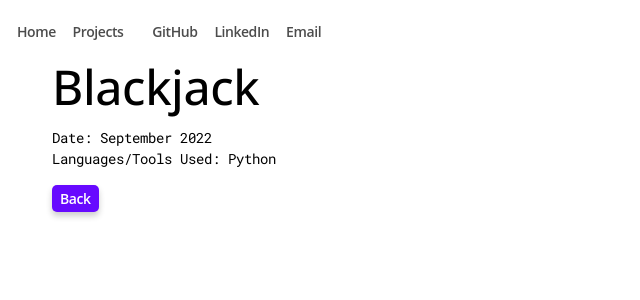
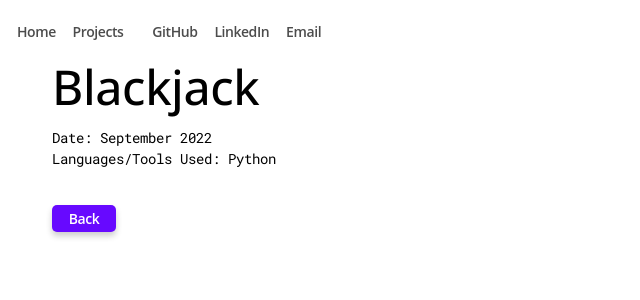
Before and after one commit to HMaxWilson/Portfolio, a Vue app: page /projects/python/blackjack in a window 1280 px wide. Shown: the top 300 px of the page, without its empty margins (0-640 px from the left). Built offline with nearby package versions, Linux system fonts and the light colour scheme.

Commit message:
grid styling given to sections, giving the page a bit more structure

```diff
--- a/src/views/ProjectView.vue
+++ b/src/views/ProjectView.vue
@@ -10,25 +10,27 @@ const project = projects[route.params.category].content[route.params.id];
 
 <template>
   <body>
-    <div class="page">
-      <h1 v-show="!!project.name" class="page__title">{{ project.name }}</h1>
-      <div v-show="!!project.created || !!project.tools" class="my-4">
-        <p v-show="!!project.created">Date: {{ project.created }}</p>
-        <p v-show="!!project.tools">Languages/Tools Used: {{ project.tools.join(', ')}}</p>
-      </div>
-      <div v-show="!!project.githubUrl || !!project.demoUrl" class="mb-4">
+    <div class="page grid grid-cols-4 gap-5">
+      <div v-show="!!project.githubUrl || !!project.demoUrl" class="mb-4 col-span-5">
         <Link v-show="!!project.githubUrl" :href="`${project.githubUrl}`" target="_blank" class="button mr-4">View Source</Link>
         <Link v-show="!!project.demoUrl" :href="`${project.demoUrl}`" target="_blank" class="button">View Project</Link>
       </div>
+      <div v-show="!!project.name || !!project.create || !!project.tools" class="col-span-2">
+        <h1 v-show="!!project.name" class="page__title">{{ project.name }}</h1>
+        <div v-show="!!project.created || !!project.tools" class="my-4">
+          <p v-show="!!project.created">Date: {{ project.created }}</p>
+          <p v-show="!!project.tools">Languages/Tools Used: {{ project.tools.join(', ')}}</p>
+        </div>
+      </div>
+      <div v-show="!!project.animatedImage" class="col-span-3">
+        <ProjectCardThumbnail v-show="!!project.animatedImage" :src="project.animatedImage" />
+      </div>
 
-      <div v-show="!!project.animatedImage || !!project.description">
-        <ProjectCardThumbnail v-show="!!project.animatedImage" :src="project.animatedImage" />
+      <div v-show="!!project.description" class="col-span-5">
         <div class="my-4" v-html="project.description" />
       </div>
 
-      <button class="button">
-        <RouterLink to="/projects">Back</RouterLink>
-      </button>
+      <RouterLink to="/projects" class="button col-span-5 text-center w-16">Back</RouterLink>
     </div>
   </body>
 </template>
```
